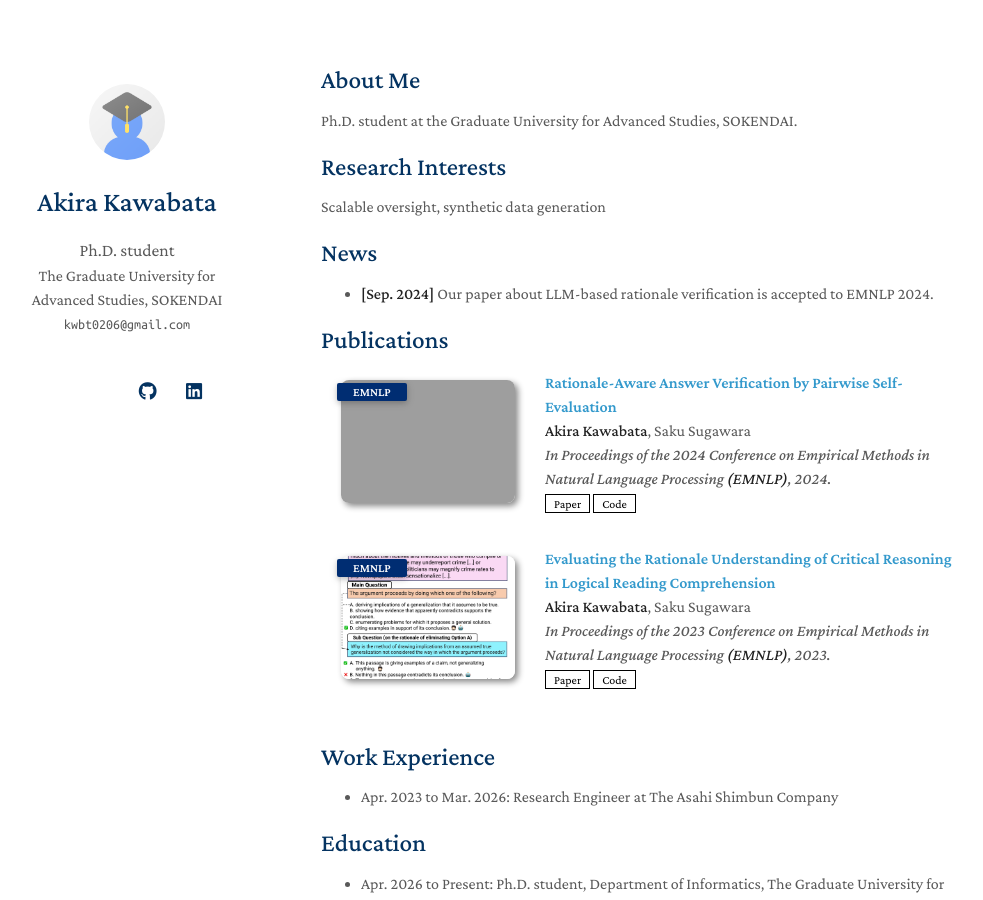
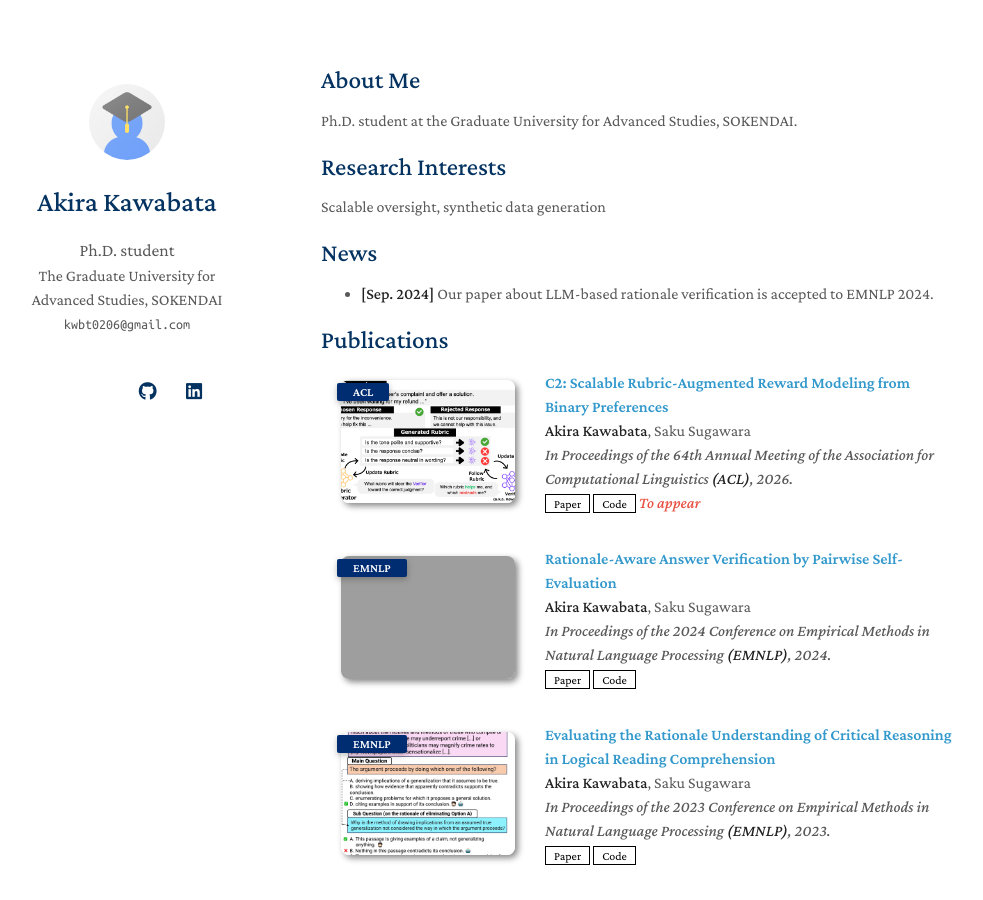
Before and after one commit to AkiraKawabata/AkiraKawabata.github.io, a Jekyll site: the page built from index.md, in a window 1280 px wide and 900 px high. Shown: the whole window, without its empty margins (149-1132 px from the left). Built offline with Jekyll 4.4.1, drawn with Linux system fonts in a browser that asks for light colours; a style sheet for code colours, icons or effects is not loaded; grey boxes are pictures that could not be loaded.

Commit message:
Add ACL 2026 paper (C2) to publications
Co-Authored-By: Claude Sonnet 4.6 <noreply@anthropic.com>

```diff
--- a/_data/publications.yml
+++ b/_data/publications.yml
@@ -1,4 +1,14 @@
 main:
+
+  - title: "C2: Scalable Rubric-Augmented Reward Modeling from Binary Preferences"
+    authors: <strong>Akira Kawabata</strong>, Saku Sugawara
+    conference_short: ACL
+    conference: In Proceedings of the 64th Annual Meeting of the Association for Computational Linguistics <strong>(ACL)</strong>, 2026.
+    pdf: https://arxiv.org/abs/2604.13618
+    paper: https://arxiv.org/abs/2604.13618
+    code: https://github.com/asahi-research/C2
+    image: ./assets/img/c2.png
+    notes: To appear
 
   - title: Rationale-Aware Answer Verification by Pairwise Self-Evaluation
     authors: <strong>Akira Kawabata</strong>, Saku Sugawara
```
Also changed, not shown: assets/img/c2.png (added).
